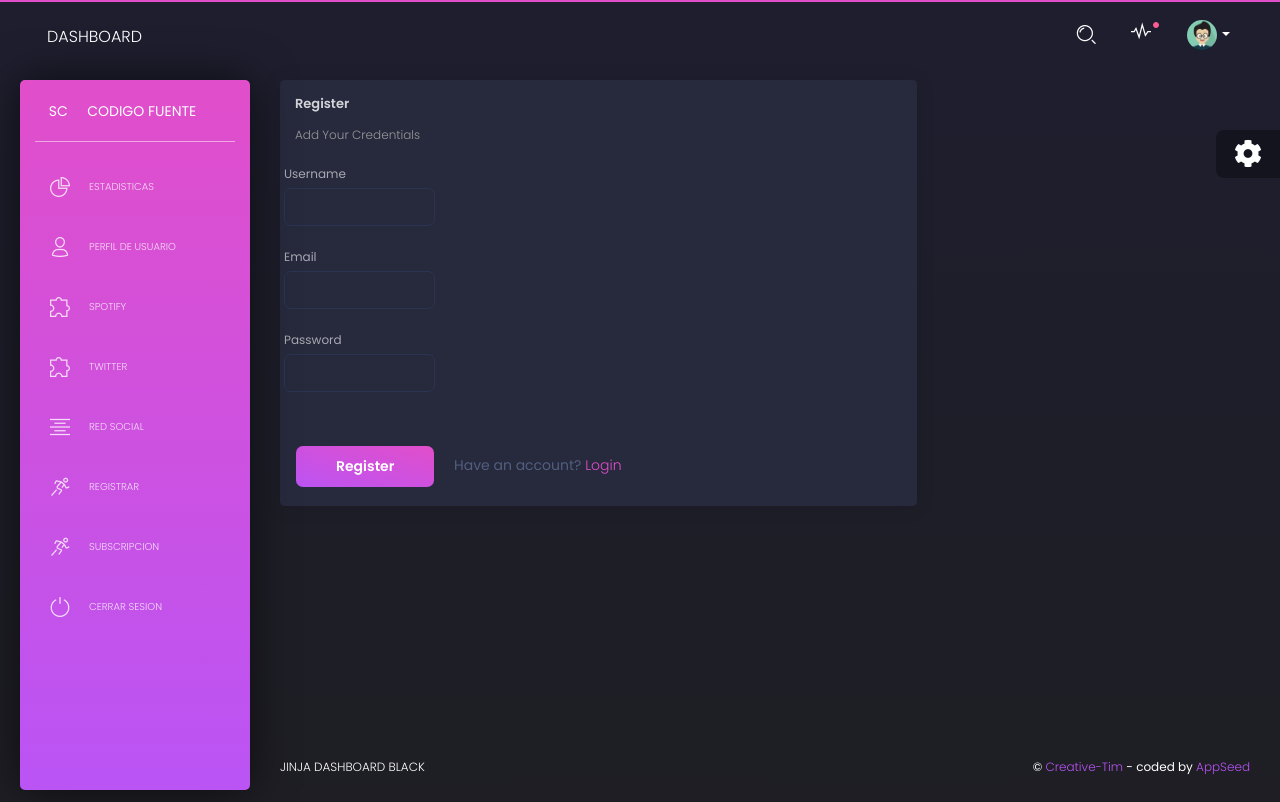
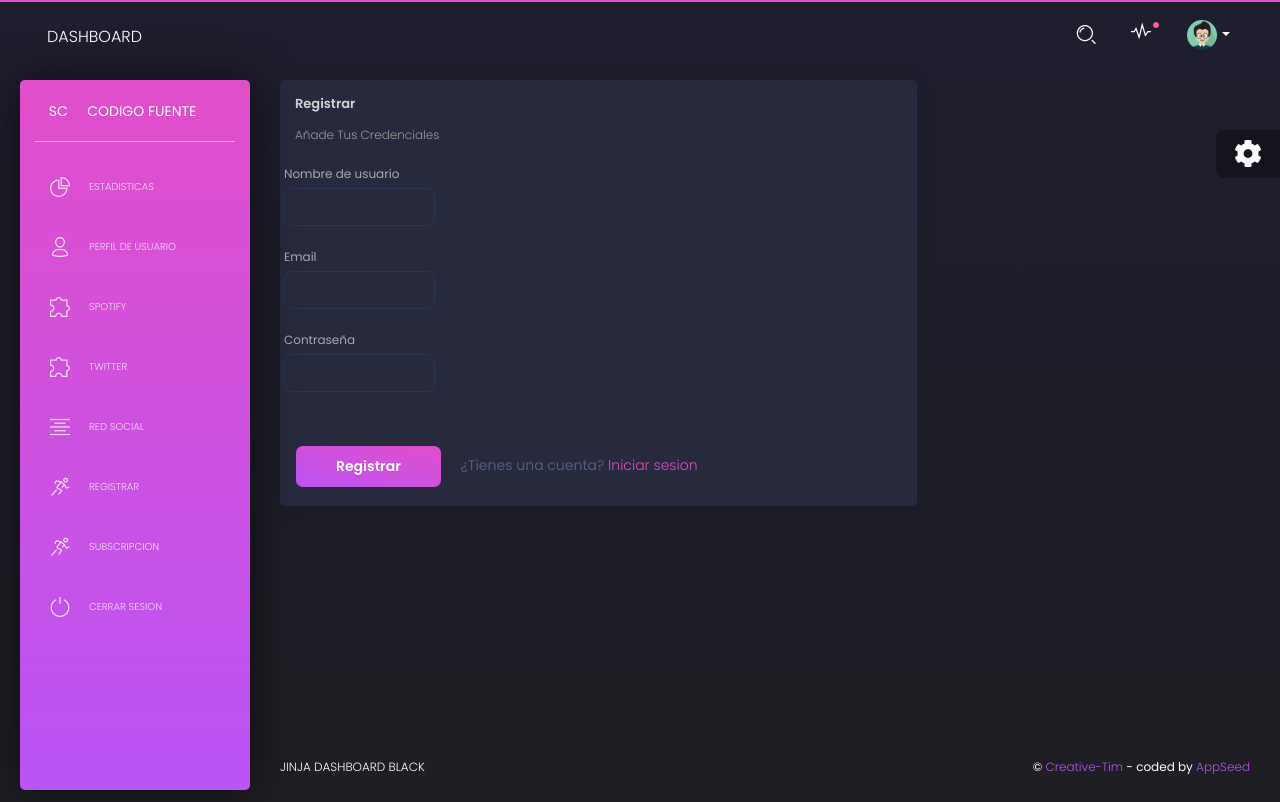
Before and after one commit to nicosimarro/ISINAJ-TECHNOLOGIES, a Flask app: page /register.html in a window 1280 px wide. Run offline with Flask 2, Linux system fonts and the light colour scheme; some libraries are stand-ins or nearby versions.

Commit message:
Update register.html

```diff
--- a/app/templates/register.html
+++ b/app/templates/register.html
@@ -11,13 +11,13 @@
   <div class="col-md-8">
     <div class="card">
 
-              <form role="form" method="post" action="">
+      <form role="form" method="post" action="/register">
 
         <div class="card-header">
-                  <h5 class="title">Register</h5>
+          <h5 class="title">Registrar</h5>
 
           <h6 class="card-category">
-                      Add your credentials
+            Añade tus credenciales
           </h6>
         </div>
 
@@ -26,7 +26,7 @@
           <div class="row">
             <div class="col-md-3 px-md-1">
               <div class="form-group">
-                          <label>Username</label>
+                <label>Nombre de usuario</label>
                 <input class="form-control" id="username_create" name="username" required="" type="text" value="">
               </div>
             </div>
@@ -44,7 +44,7 @@
           <div class="row">
             <div class="col-md-3 px-md-1">
               <div class="form-group">
-                          <label>Password</label>
+                <label>Contraseña</label>
                 <input class="form-control" id="pwd_create" name="password" required="" type="password" value="">
               </div>
             </div>
@@ -52,9 +52,10 @@
 
         </div>
         <div class="card-footer">
-                  <button type="submit" name="register" class="btn btn-fill btn-primary">Register</button>
+          <button type="submit" name="register" class="btn btn-fill btn-primary">Registrar
+          </button>
           &nbsp; &nbsp;
-                  Have an account? <a href="/login.html" class="text-primary">Login</a>
+          ¿Tienes una cuenta? <a href="/login.html" class="text-primary">Iniciar sesion</a>
         </div>
 
       </form>
```
Lines whose indentation alone changed are shown as unchanged.
